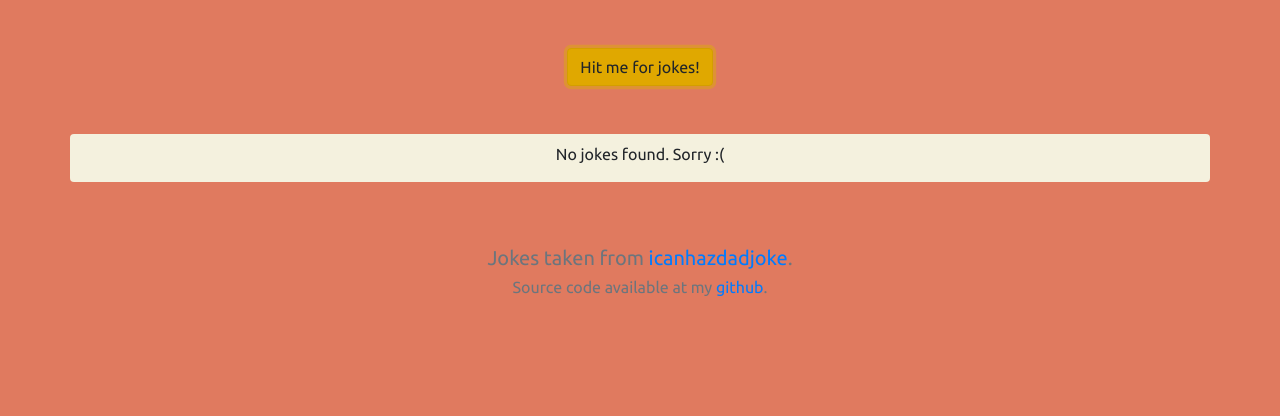
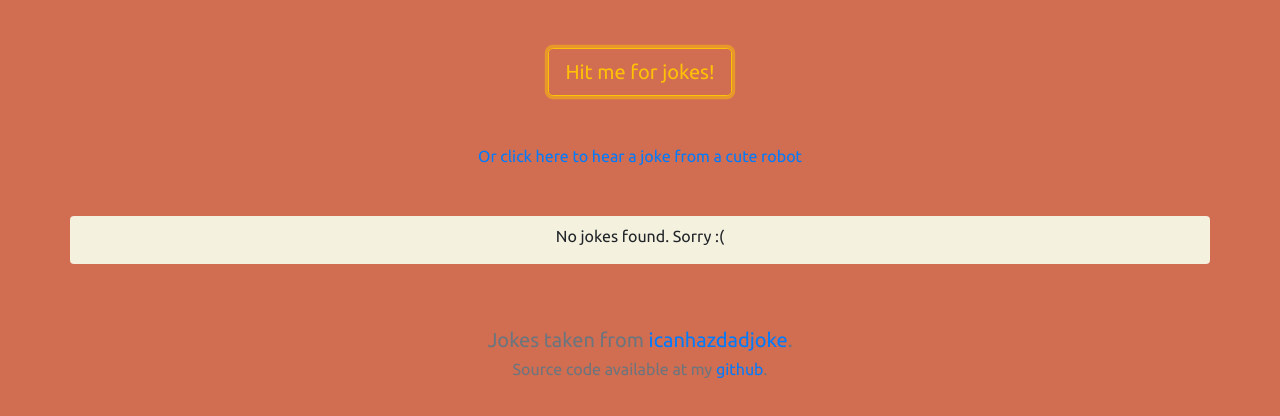
Before and after one commit to pangpangguy/jokes_generator, a plain HTML site: page index.html in a window 1280 px wide. Both pictures are taken after a click on the button "Hit me for jokes!". Drawn offline with nearby package versions, Linux system fonts and the light colour scheme; no server answers.

Commit message:
added url to jokes teller

```diff
--- a/index.html
+++ b/index.html
@@ -15,6 +15,7 @@
     <!-- Jokes CSS-->
     <link rel="stylesheet" href="jokes.css">
     <title>Jokes Generator</title>
+    <link rel="stylesheet" href="https://unpkg.com/aos@next/dist/aos.css" />
 
     <link href="https://fonts.googleapis.com/css2?family=Ubuntu&display=swap" rel="stylesheet">
 
@@ -22,8 +23,12 @@
 
 <body>
     <div class="container">
+        <div class="row justify-content-center mt-5">
+            <button type="button" class="btn btn-outline-warning btn-lg">Hit me for jokes!</button>
+        </div>
         <div class="row justify-content-center my-5">
-            <button type="button" class="btn btn-warning">Hit me for jokes!</button>
+            <a href="https://pangpangguy.github.io/jokes-teller/" class="jokesTeller">Or click here to hear a joke from
+                a cute robot</a>
         </div>
     </div>
 
@@ -40,7 +45,10 @@
     </footer>
 
     <script src="jokes.js"></script>
-
+    <script src="https://unpkg.com/aos@next/dist/aos.js"></script>
+    <script>
+        AOS.init();
+    </script>
 </body>
 
 </html>
--- a/jokes.css
+++ b/jokes.css
@@ -1,14 +1,12 @@
 body {
-    background-color: #e07a5f;
+    background-color: #d16d51;
     display:block;
     height: 50vh;
     font-family: 'Ubuntu', sans-serif;
 }
 
 button{
-    padding: 1em 2em;
-    background-color: #3d405b;
-    border-radius: 8px;
+    color:white;
 }
 
 .joke{
@@ -17,5 +15,13 @@ button{
 
 .joke:hover{
     background-color: #f2cc8f;
-    transition: 250ms;
 }
+
+.jokesTeller:hover{
+    text-decoration: none;
+}
+
+.newest{
+    background-color: #f3e79a;
+
+}
--- a/jokes.js
+++ b/jokes.js
@@ -24,9 +24,11 @@ const addJoke = async () => {
     newRow.append(newP);
     jokeList.append(newRow);
     numberJokes += 1;
-    if (numberJokes > 12) {
+    if (numberJokes > 11) {
         jokeLists.childNodes[1].remove();
+
     }
+
 }
 
 /**Click to get joke */
```
